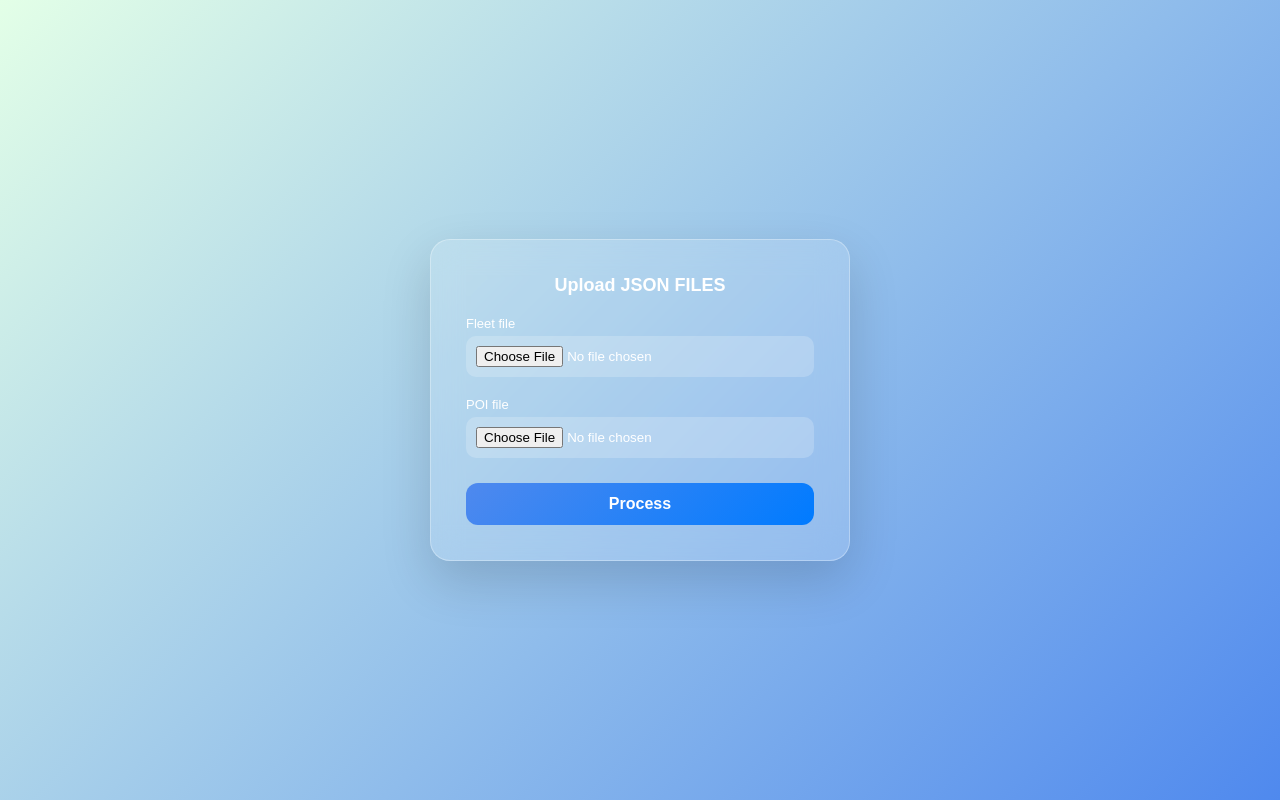
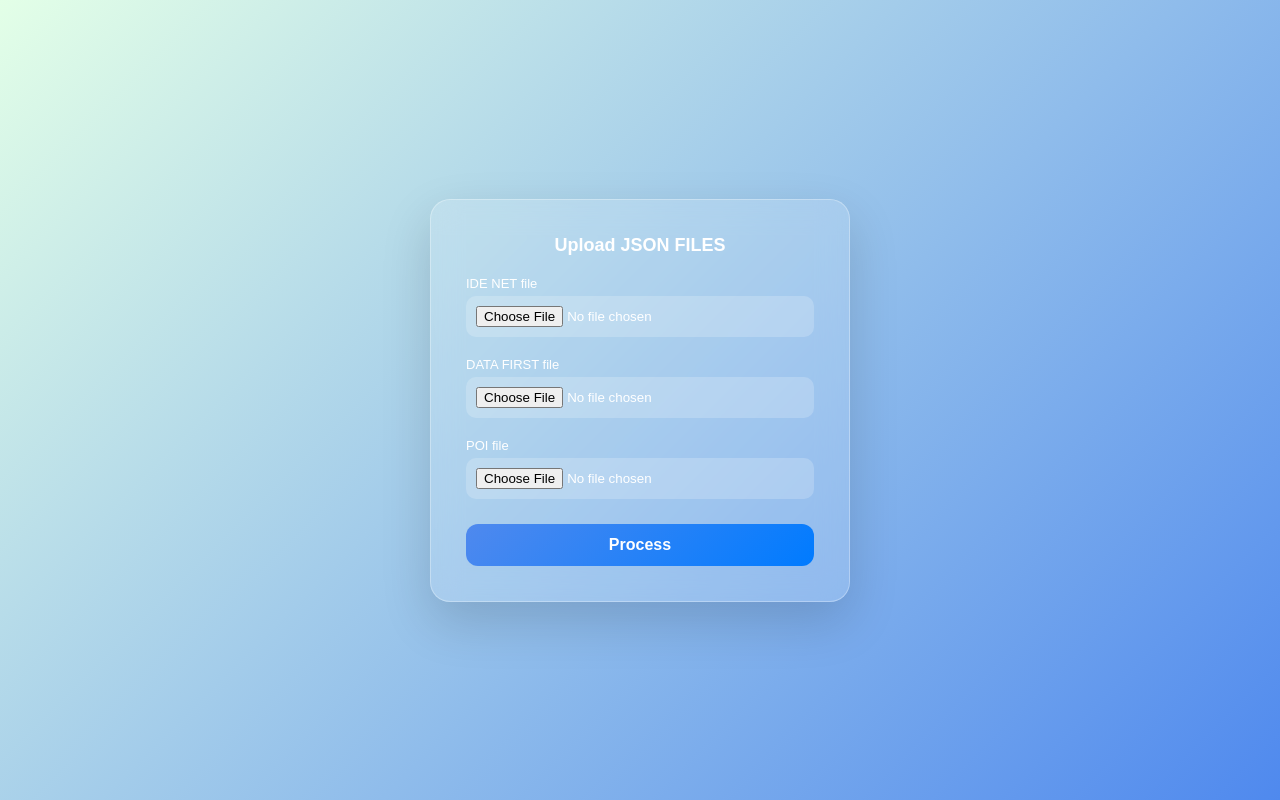
Before and after one commit to syn2026/GPS, a plain HTML site: page index.html in a window 1280 px wide. Drawn offline with Linux system fonts and the light colour scheme.

Commit message:
Update index.html

```diff
--- a/index.html
+++ b/index.html
@@ -16,8 +16,11 @@
     <div class="card">
       <h1>Upload JSON FILES</h1>
 
-      <label>Fleet file</label>
-      <input type="file" id="fileInput" accept=".json" />
+      <label>IDE NET file</label>
+      <input type="file" id="ideInput" accept=".json" />
+
+      <label>DATA FIRST file</label>
+      <input type="file" id="dataFirstInput" accept=".json" />
 
       <label>POI file</label>
       <input type="file" id="poiInput" accept=".json" />
```
